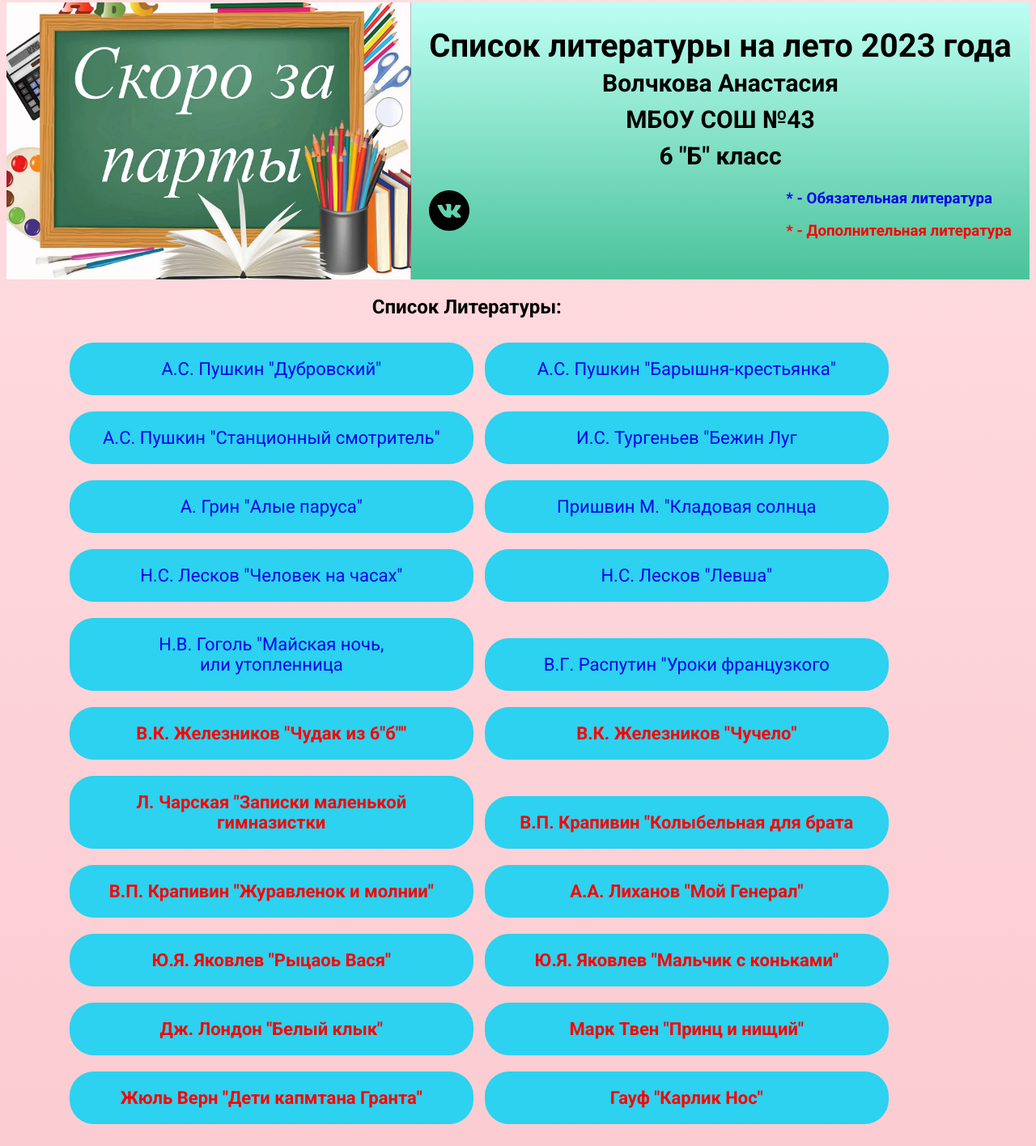
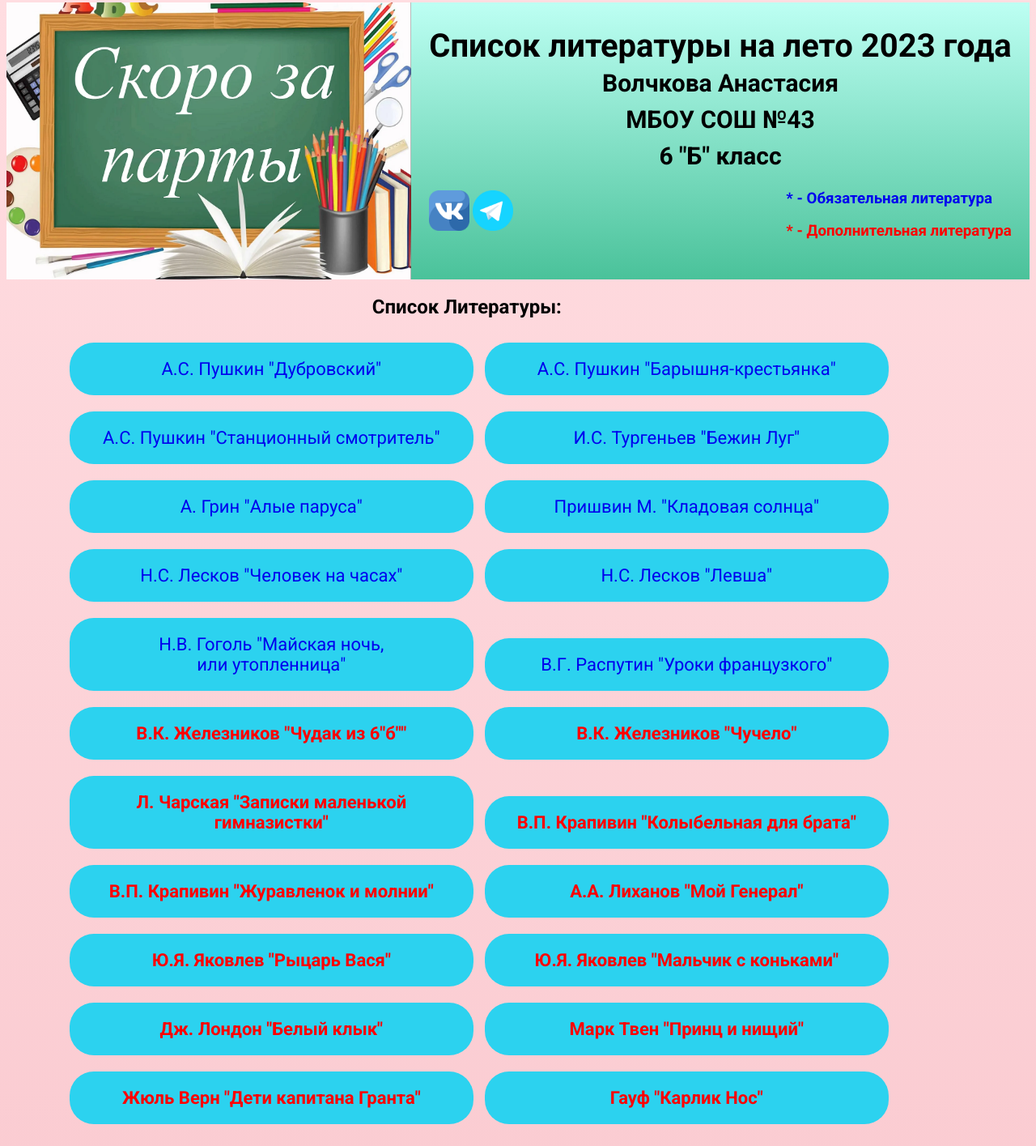
Before and after one commit to valeraV2018/-----, a plain HTML site: page index.html in a window 1280 px wide. Shown: the part 5-1420 px from the top of the page at 81% size. Drawn offline with Linux system fonts and the light colour scheme.

Commit message:
Исправление ошибок

```diff
--- a/index.html
+++ b/index.html
@@ -21,8 +21,11 @@
                 <h2 class="name">Волчкова Анастасия<br> МБОУ СОШ №43<br> 6 "Б" класс</br></h2>
                 <div class="header__footer">
                     <div>
-                        <a class="header__link" href="https://vk.com" target="_blank">
-                            <img class="icon" src="./images/vk.svg" ail="vk">
+                        <a class="header__link" href="https://vk.com/id774073853" target="_blank">
+                            <img class="icon" src="./images/icon-vk.png" alt="vk">
+                        </a>
+                        <a class="header__link" href="https://t.me/+YBxW_NxG1zE4OTIy" target="_blank">
+                            <img class="icon" src="./images/tg.png" target="_blank">
                         </a>
                     </div>
                     <div>
@@ -41,24 +44,24 @@
                     <li><a href="#pushd">А.С. Пушкин "Дубровский"</a></li>
                     <li><a href="#pushbar">А.С. Пушкин "Барышня-крестьянка"</a></li>
                     <li><a href="#pushsmotr">А.С. Пушкин "Станционный смотритель"</a></li>
-                    <li><a href="#turlug">И.С. Тургеньев "Бежин Луг</a></li>
+                    <li><a href="#turlug">И.С. Тургеньев "Бежин Луг"</a></li>
                     <li><a href="#grenpar">А. Грин "Алые паруса"</a></li>
-                    <li><a href="#prishsun">Пришвин М. "Кладовая солнца</a></li>
+                    <li><a href="#prishsun">Пришвин М. "Кладовая солнца"</a></li>
                     <li><a href="#lesclock">Н.С. Лесков "Человек на часах"</a></li>
                     <li><a href="#leslev">Н.С. Лесков "Левша"</a></li>
-                    <li><a href="#gogmay">Н.В. Гоголь "Майская ночь,<br> или утопленница</a></li>
-                    <li><a href="#raspur">В.Г. Распутин "Уроки французкого</a></li>
+                    <li><a href="#gogmay">Н.В. Гоголь "Майская ночь,<br> или утопленница"</a></li>
+                    <li><a href="#raspur">В.Г. Распутин "Уроки французкого"</a></li>
                     <li><a href="#chudak"><strong>В.К. Железников "Чудак из 6"б""</strong></a></li>
                     <li><a href="#chuchelo"><strong>В.К. Железников "Чучело"</strong></a></li>
-                    <li><a href="#charskya"><strong>Л. Чарская "Записки маленькой<br> гимназистки</strong></a></li>
-                    <li><a href="#krapbrat"><strong>В.П. Крапивин "Колыбельная для брата</strong></a></li>
+                    <li><a href="#charskya"><strong>Л. Чарская "Записки маленькой<br> гимназистки"</strong></a></li>
+                    <li><a href="#krapbrat"><strong>В.П. Крапивин "Колыбельная для брата"</strong></a></li>
                     <li><a href="#krapmoln"><strong>В.П. Крапивин "Журавленок и молнии"</strong></a></li>
                     <li><a href="#lichgen"><strong>А.А. Лиханов "Мой Генерал"</strong></a></li>
-                    <li><a href="#jacvasa"><strong>Ю.Я. Яковлев "Рыцаоь Вася"</strong></a></li>
+                    <li><a href="#jacvasa"><strong>Ю.Я. Яковлев "Рыцарь Вася"</strong></a></li>
                     <li><a href="#jackonc"><strong>Ю.Я. Яковлев "Мальчик с коньками"</strong></a></li>
                     <li><a href="#djek"><strong>Дж. Лондон "Белый клык"</strong></a></li>
                     <li><a href="#twen"><strong>Марк Твен "Принц и нищий"</strong></a></li>
-                    <li><a href="#vern"><strong>Жюль Верн "Дети капмтана Гранта"</strong></a></li>
+                    <li><a href="#vern"><strong>Жюль Верн "Дети капитана Гранта"</strong></a></li>
                     <li><a href="#gauf"><strong>Гауф "Карлик Нос"</strong></a></li>
                 </ul>
             </nav>
@@ -204,7 +207,7 @@
                         <p>Уроки францусского</p>
                     </a>
                     <a class="button button__color_red"
-                        href="https://www.6lib.ru/books/read/uroki_francuzskogo-39930?page=1" target="_blank">Читать
+                        href="https://skazki.rustih.ru/valentin-rasputin-uroki-francuzskogo/" target="_blank">Читать
                         сейчас</a>
                 </div>
             </div>
```
Also changed, not shown: images/icon-vk.png (added), images/tg.png (added).
